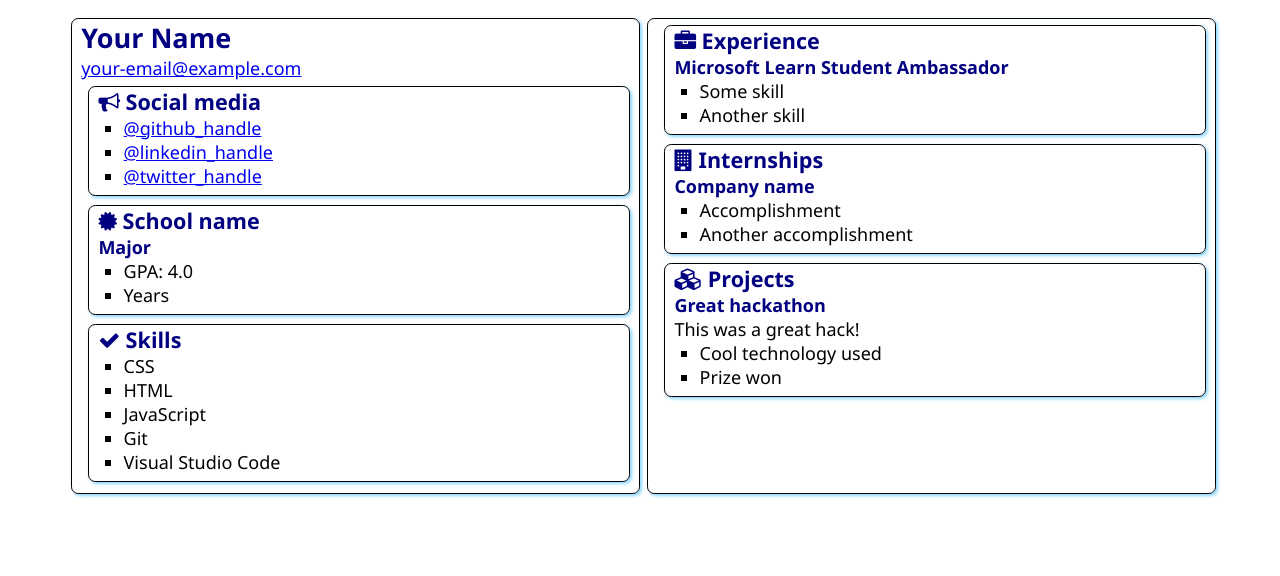
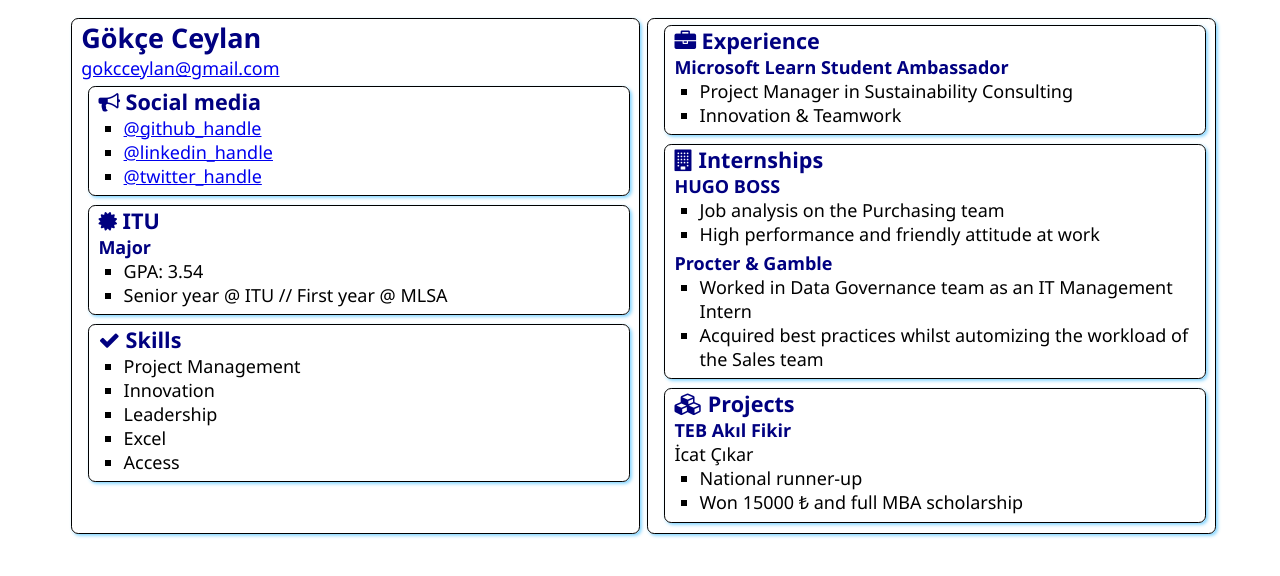
Before and after one commit to gokcceylan/SATechnicalOnboarding, a plain HTML site: page src/index.html in a window 1280 px wide. Drawn offline with Linux system fonts and the light colour scheme.

Commit message:
Added my basic CV info

```diff
--- a/src/index.html
+++ b/src/index.html
@@ -12,8 +12,8 @@
 <body>
     <main>
         <article class="box">
-            <h1>Your Name</h1>
-            <div><a href="mailto:your.email@example.com">your-email@example.com</a></div>
+            <h1>Gökçe Ceylan</h1>
+            <div><a href="mailto:your.email@example.com">gokcceylan@gmail.com</a></div>
 
             <section class="box">
                 <h2>
@@ -31,12 +31,12 @@
                 <div class="education">
                     <h2>
                         <i class="fa fa-certificate" aria-hidden="true"></i>
-                        School name
+                        ITU
                     </h2>
                     <h3>Major</h3>
                     <ul>
-                        <li>GPA: 4.0</li>
-                        <li>Years</li>
+                        <li>GPA: 3.54</li>
+                        <li>Senior year @ ITU // First year @ MLSA </li>
                     </ul>
                 </div>
             </section>
@@ -47,11 +47,11 @@
                     Skills
                 </h2>
                 <ul>
-                    <li>CSS</li>
-                    <li>HTML</li>
-                    <li>JavaScript</li>
-                    <li>Git</li>
-                    <li>Visual Studio Code</li>
+                    <li>Project Management</li>
+                    <li>Innovation</li>
+                    <li>Leadership</li>
+                    <li>Excel</li>
+                    <li>Access</li>
                 </ul>
             </section>
         </article>
@@ -63,8 +63,8 @@
                 </h2>
                 <h3>Microsoft Learn Student Ambassador</h3>
                 <ul>
-                    <li>Some skill</li>
-                    <li>Another skill</li>
+                    <li>Project Manager in Sustainability Consulting</li>
+                    <li>Innovation & Teamwork</li>
                 </ul>
             </section>
             <section class="box">
@@ -73,10 +73,15 @@
                     Internships
                 </h2>
 
-                <h3>Company name</h3>
+                <h3>HUGO BOSS</h3>
                 <ul>
-                    <li>Accomplishment</li>
-                    <li>Another accomplishment</li>
+                    <li>Job analysis on the Purchasing team</li>
+                    <li>High performance and friendly attitude at work</li>
+                </ul>
+                <h3>Procter & Gamble</h3>
+                <ul>
+                    <li>Worked in Data Governance team as an IT Management Intern</li>
+                    <li>Acquired best practices whilst automizing the workload of the Sales team</li>
                 </ul>
             </section>
             <section class="box">
@@ -85,11 +90,11 @@
                     Projects
                 </h2>
 
-                <h3>Great hackathon</h3>
-                <div>This was a great hack!</div>
+                <h3>TEB Akıl Fikir</h3>
+                <div>İcat Çıkar</div>
                 <ul>
-                    <li>Cool technology used</li>
-                    <li>Prize won</li>
+                    <li>National runner-up</li>
+                    <li>Won 15000 ₺ and full MBA scholarship</li>
                 </ul>
             </section>
         </article>
```
